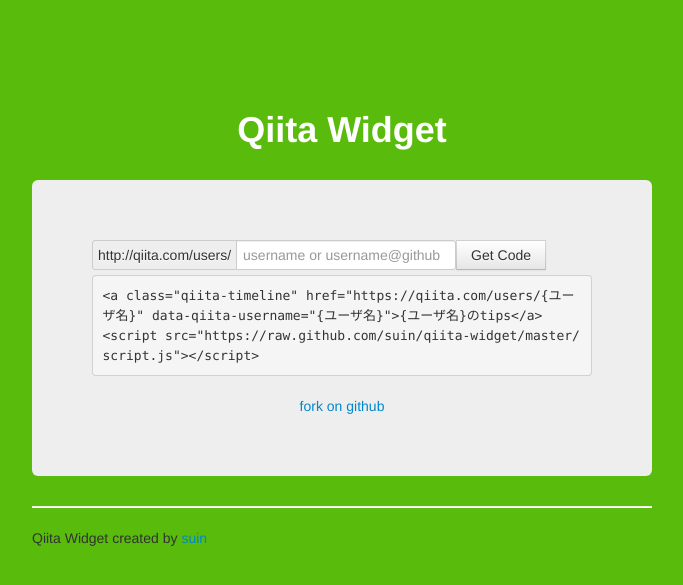
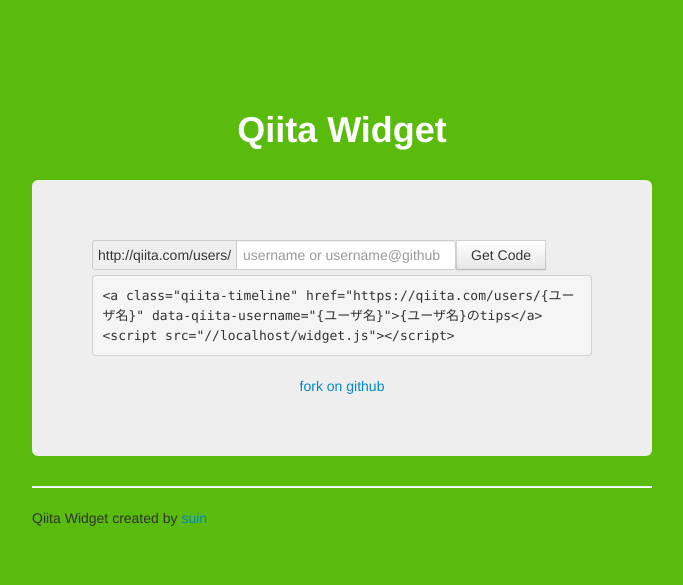
Before and after one commit to suin/qiita-widget, a PHP site: page / in a window 1280 px wide. Shown: the top 585 px of the page, without its empty margins (298-981 px from the left). Run offline with PHP 8.4, Linux system fonts and the light colour scheme.

Commit message:
IE9でgithub上のjsがブロックされる件の対応
下記のようなエラーが出ていたので Web ディレクトリに script.js へのシンボリックリンクを追加することで対応した

SEC7112: https://raw.github.com/suin/qiita-widget/master/script.js からのスクリプトは、MIME の種類が一致しないため、ブロックされました

```diff
--- a/Web/index.html
+++ b/Web/index.php
@@ -1,3 +1,6 @@
+<?php
+$scriptUrl = '//'.htmlspecialchars($_SERVER['HTTP_HOST']).'/widget.js';
+?>
 <!doctype html>
 <html>
 <head>
@@ -26,7 +29,7 @@
 
 				</div>
 				<pre id="code">&lt;a class=&quot;qiita-timeline&quot; href=&quot;https://qiita.com/users/{&#12518;&#12540;&#12470;&#21517;}&quot; data-qiita-username=&quot;{&#12518;&#12540;&#12470;&#21517;}&quot;&gt;{&#12518;&#12540;&#12470;&#21517;}&#12398;tips&lt;/a&gt;
-&lt;script src=&quot;https://raw.github.com/suin/qiita-widget/master/script.js&quot;&gt;&lt;/script&gt;</pre>
+&lt;script src=&quot;<?php echo $scriptUrl ?>&quot;&gt;&lt;/script&gt;</pre>
 
 				<div id="preview" style="margin: auto; width: 300px; "></div>
 				<div style="text-align: center; margin-top: 20px;">
@@ -48,7 +51,7 @@
 <script type="text/javascript">
 
 jQuery(function(){
-	var code = '<a class="qiita-timeline" href="https://qiita.com/users/__username__" data-qiita-username="__username__">__username__のtips</a><'+'script src="https://raw.github.com/suin/qiita-widget/master/script.js"><'+'/script>';
+	var code = '<a class="qiita-timeline" href="https://qiita.com/users/__username__" data-qiita-username="__username__">__username__のtips</a><'+'script src="<?php echo $scriptUrl ?>"><'+'/script>';
 	$('#get_code_button').click(function(){
 		var username = $('#username').val();
 		if ( username ) {
--- /dev/null
+++ b/Web/widget.js
@@ -0,0 +1 @@
+../script.js
```
